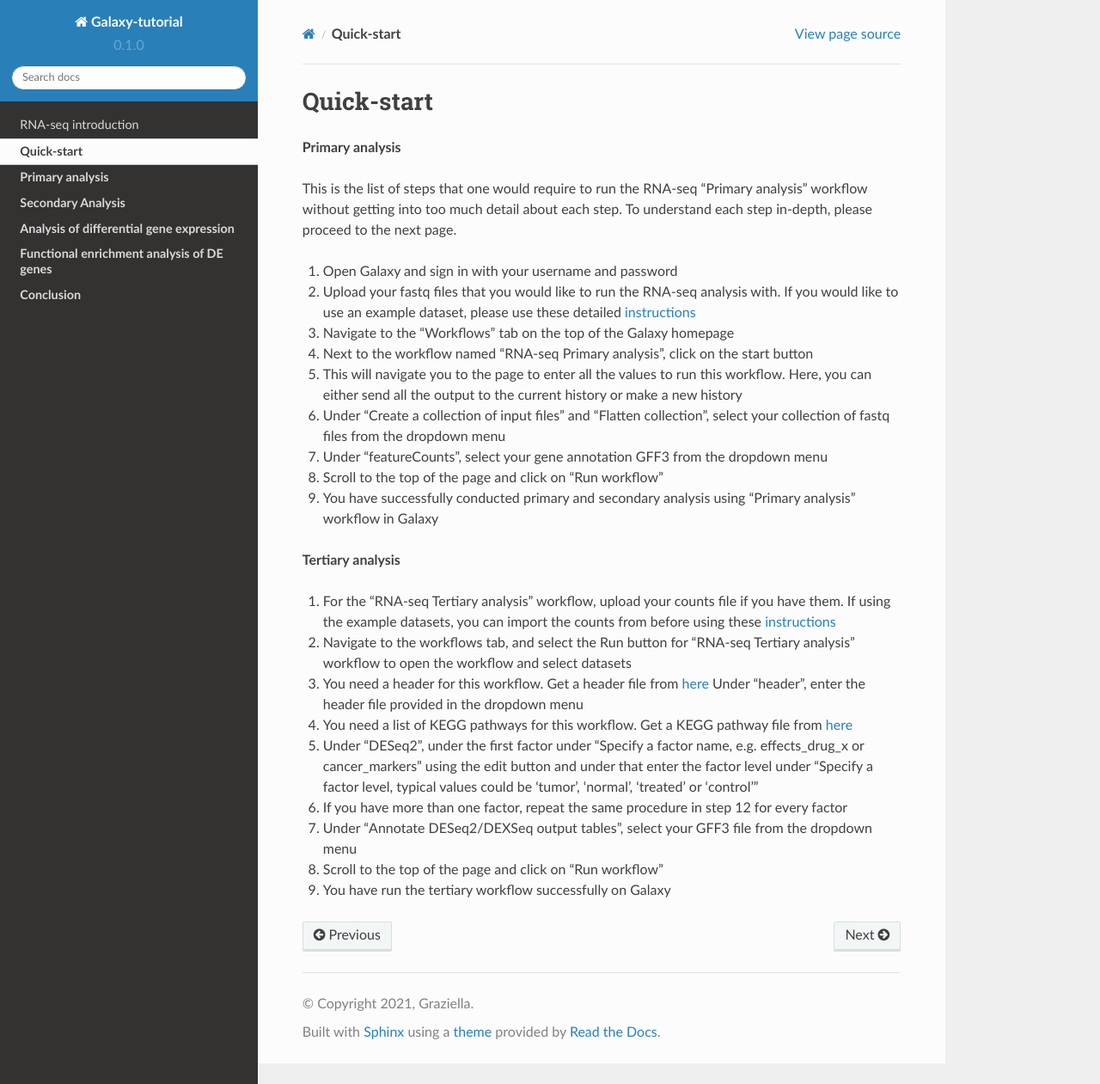
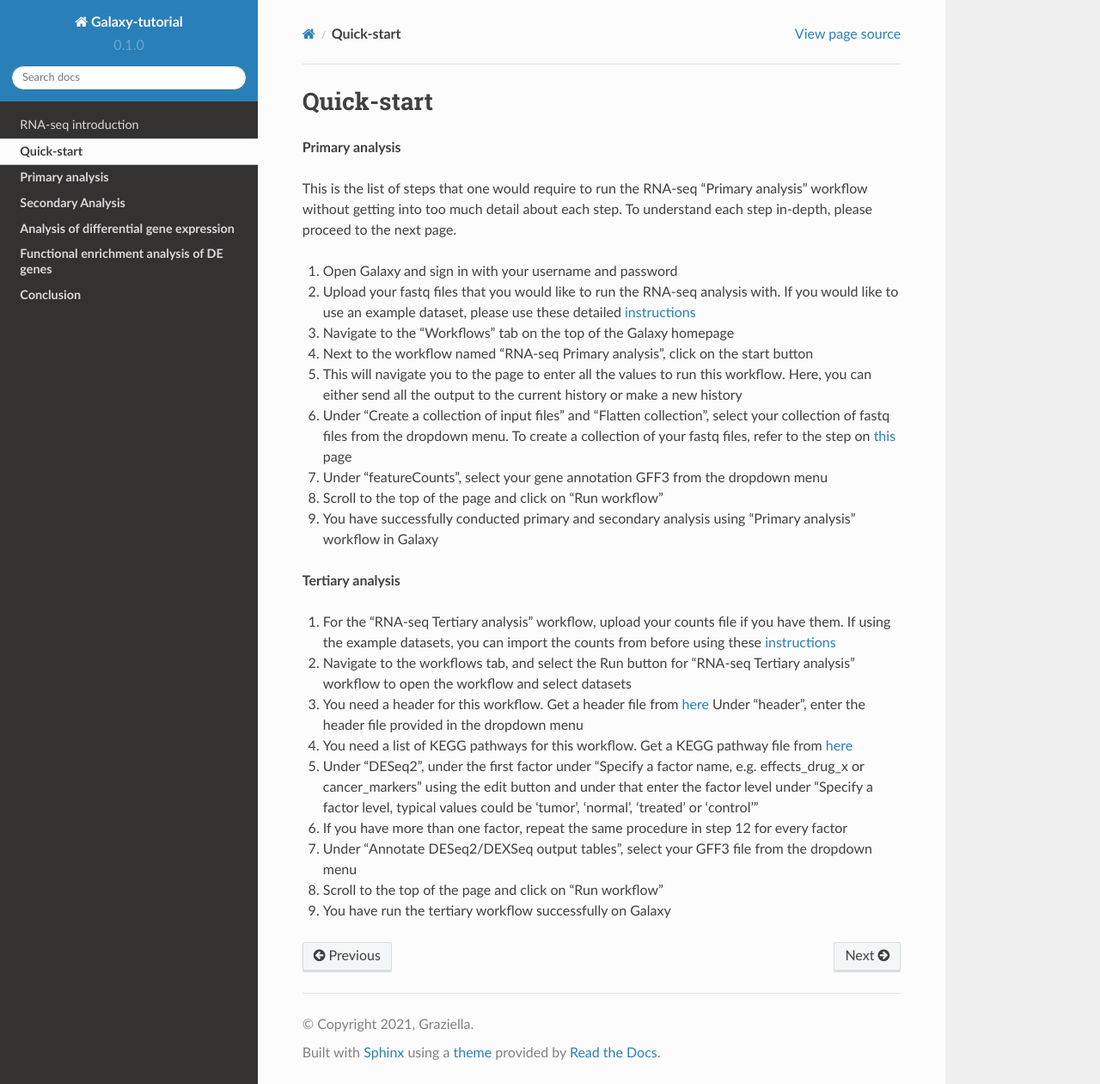
Before and after one commit to CedarsDSN/Galaxy_tutorial, a Sphinx documentation site: the page built from docs/source/Quick-start.rst, in a window 1280 px wide and 1261 px high. Shown: the whole window at 86% size. Built offline with Sphinx 7.4.7 and the Read the Docs theme 2.0.0, drawn with Linux system fonts in a browser that asks for light colours; pages that are not in the unit, such as notebooks, are missing from menus.

Commit message:
Update Quick-start.rst

```diff
--- a/docs/source/Quick-start.rst
+++ b/docs/source/Quick-start.rst
@@ -11,7 +11,7 @@ This is the list of steps that one would require to run the RNA-seq "Primary ana
 3. Navigate to the "Workflows" tab on the top of the Galaxy homepage
 4. Next to the workflow named "RNA-seq Primary analysis", click on the start button
 5. This will navigate you to the page to enter all the values to run this workflow. Here, you can either send all the output to the current history or make a new history
-6. Under "Create a collection of input files" and "Flatten collection", select your collection of fastq files from the dropdown menu
+6. Under "Create a collection of input files" and "Flatten collection", select your collection of fastq files from the dropdown menu. To create a collection of your fastq files, refer to the step on `this <https://galaxy-tutorial.readthedocs.io/en/latest/Primary%20analysis/>`_ page
 7. Under "featureCounts", select your gene annotation GFF3 from the dropdown menu
 8. Scroll to the top of the page and click on "Run workflow"
 9. You have successfully conducted primary and secondary analysis using "Primary analysis" workflow in Galaxy
```
